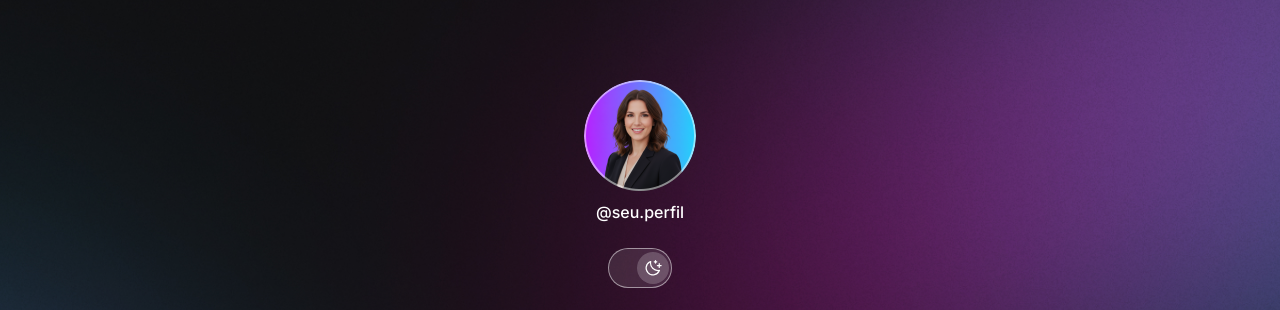
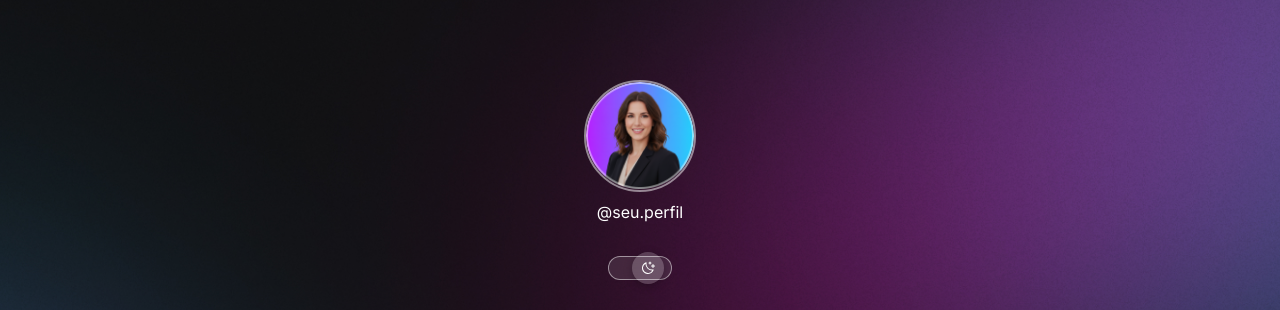
Before and after one commit to IsaqueCarlos28/devlinks, a React (Vite) app: page / in a window 1280 px wide. Both pictures are taken after a click on the button "Mudar para o tema escuro". Shown: the top 310 px of the page. Built offline with nearby package versions, Linux system fonts and the light colour scheme.

Commit message:
fix(theme): apply dark desktop frame styles

```diff
--- a/src/components/features/Profile.tsx
+++ b/src/components/features/Profile.tsx
@@ -14,9 +14,9 @@ export function Profile({ profile, theme }: ProfileProps) {
       <img
         src={avatar}
         alt={profile.avatarAlt}
-        className="size-28 rounded-full"
+        className="size-28 rounded-full border-2 border-stroke"
       />
-      <p className="mt-2 text-md font-medium">{profile.username}</p>
+      <p className="mt-2 text-md font-normal">{profile.username}</p>
     </header>
   )
 }
--- a/src/components/ui/ThemeToggle.tsx
+++ b/src/components/ui/ThemeToggle.tsx
@@ -15,17 +15,20 @@ export function ThemeToggle({ theme, onToggle }: ThemeToggleProps) {
       onClick={onToggle}
       aria-pressed={isDark}
       aria-label={isDark ? 'Mudar para o tema claro' : 'Mudar para o tema escuro'}
-      className="relative h-10 w-16 rounded-full border border-stroke bg-surface transition-colors hover:bg-surface-hover"
+      className="relative h-10 w-16 rounded-full transition-colors hover:bg-surface-hover focus-visible:outline-2 focus-visible:outline-offset-2"
     >
+      {/* Track do switch (64x24, centralizado na base 64x40) */}
+      <span className="absolute left-0 top-2 h-6 w-16 rounded-full border border-stroke bg-surface backdrop-blur-sm" />
+      {/* Knob (32x32, topo em 4px, centralizado verticalmente) */}
       <span
-        className={`absolute top-1/2 left-1 flex size-8 -translate-y-1/2 items-center justify-center rounded-full bg-highlight transition-transform ${
+        className={`absolute left-0 top-1/2 flex size-8 -translate-y-1/2 items-center justify-center rounded-full bg-highlight shadow-[0_2px_8px_rgba(0,0,0,0.25)] transition-transform focus-visible:outline-2 focus-visible:outline-offset-2 ${
           isDark ? 'translate-x-6' : 'translate-x-0'
         }`}
       >
         {isDark ? (
-          <MoonStars size={20} aria-hidden="true" />
+          <MoonStars size={16} aria-hidden="true" />
         ) : (
-          <Sun size={20} aria-hidden="true" />
+          <Sun size={16} aria-hidden="true" />
         )}
       </span>
     </button>
--- a/src/index.css
+++ b/src/index.css
@@ -52,6 +52,7 @@ body {
 
 [data-theme='dark'] body {
   background-image: url('./assets/bg-mobile-dark.png');
+  background-color: #121214;
 }
 
 @media (min-width: 768px) {
```
